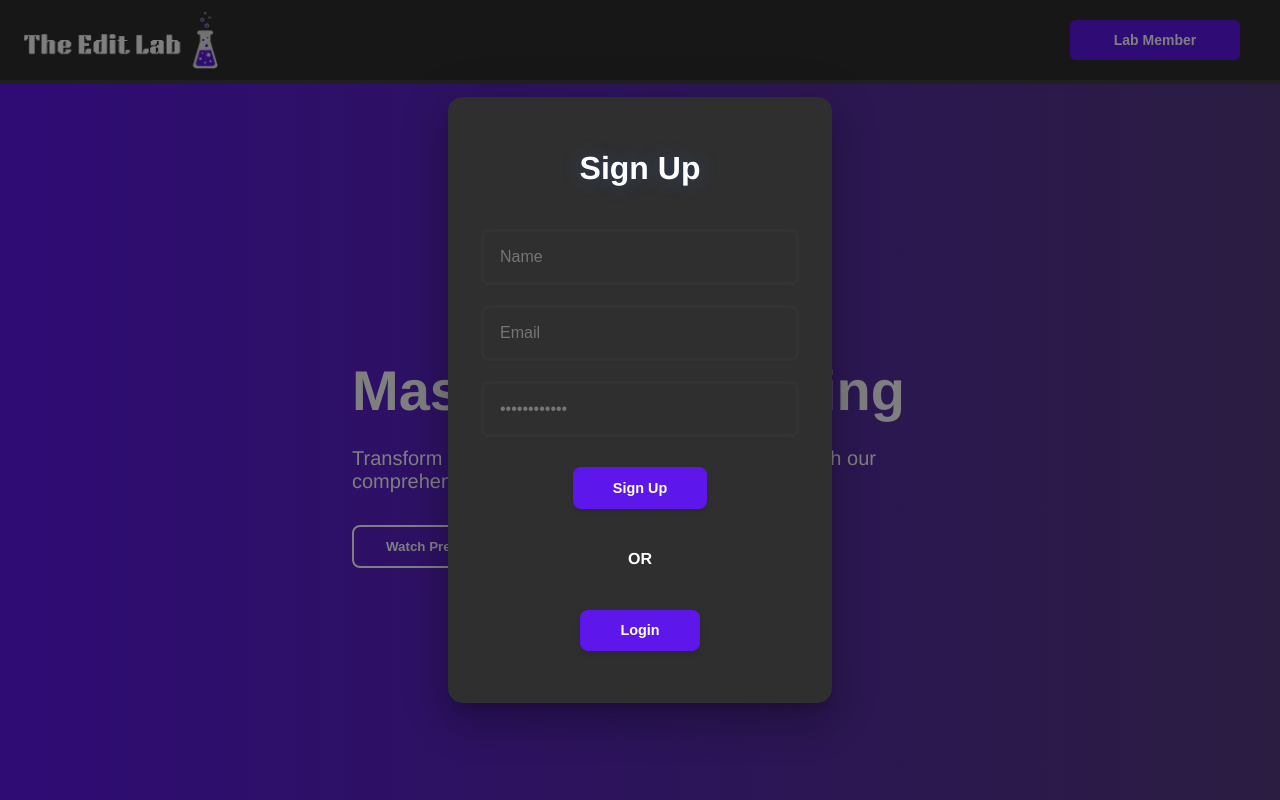
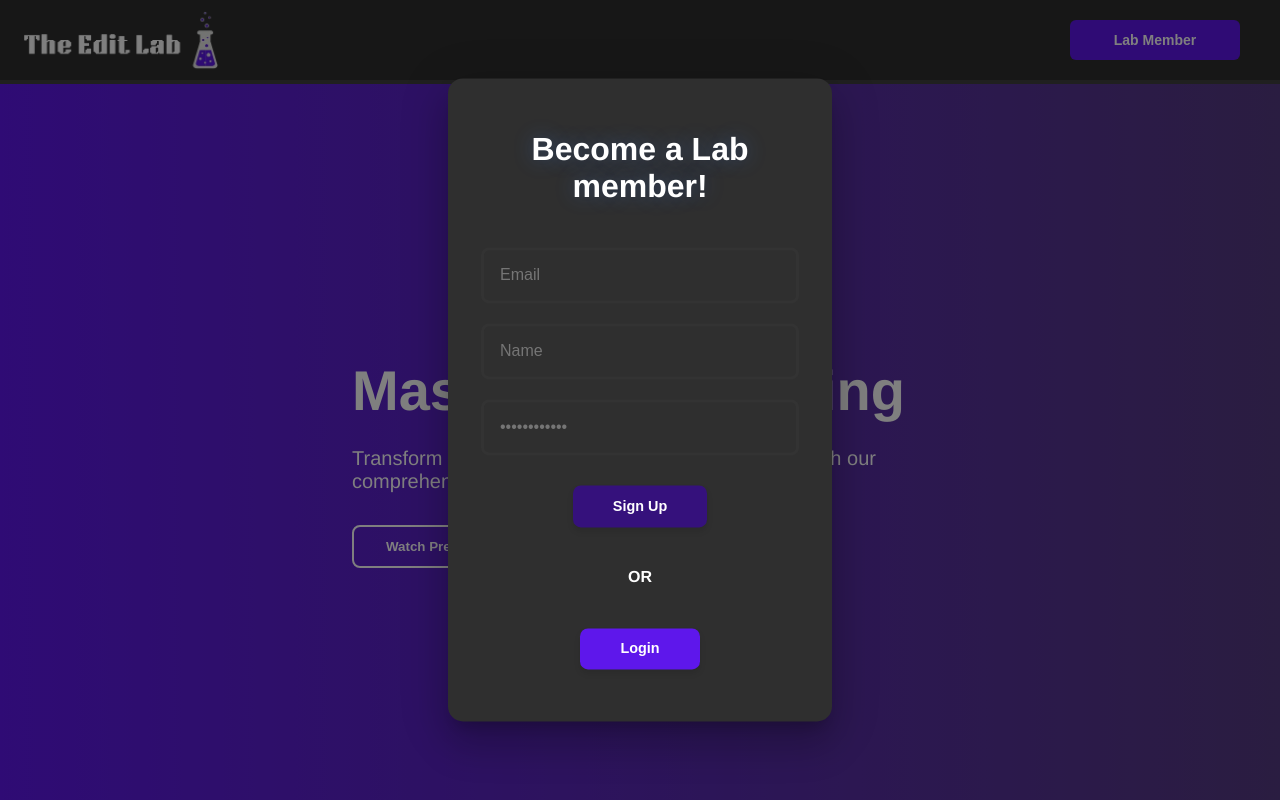
Before and after one commit to ElieMitri/edit-lab, a Next.js app: page / in a window 1280 px wide. Both pictures are taken after a click on the button "Lab Member". Shown: the top 800 px of the page. Built offline with nearby package versions, Linux system fonts and the light colour scheme; no server answers.

Commit message:
added a loading state

```diff
--- a/src/app/components/Navbar.jsx
+++ b/src/app/components/Navbar.jsx
@@ -46,6 +46,7 @@ import OMT from "../../../public/OMT.png";
 import Whish from "../../../public/Whish.png";
 import Crypto from "../../../public/Crypto.png";
 import { courseData } from "../../../courseData";
+import { FaEye } from "react-icons/fa";
 
 export default function Navbar() {
   // const router = useRouter();
@@ -54,6 +55,14 @@ export default function Navbar() {
   const handleOpen = () => setOpen(true);
   const handleOpenPayment = () => setOpenPayment(true);
   const [openPayment, setOpenPayment] = useState(false);
+
+  const [emailCheck, setEmailCheck] = useState();
+  const [passwordCheck, setPasswordCheck] = useState();
+  const [nameCheck, setNameCheck] = useState();
+
+  const [createLoading, setCreateLoading] = useState(false);
+
+  const [email, setEmail] = useState(false);
   const [isOpen, setIsOpen] = useState(false);
   const [user, setUser] = useState(null);
   const [loading, setLoading] = useState(true);
@@ -133,9 +142,13 @@ export default function Navbar() {
     const password = userPassword.current.value;
     const displayName = userName.current.value;
 
-    if (userPassword.current.value.length < 7) {
-      setPasswordError("Password should be at least 8 characters");
+    setCreateLoading(true);
+
+    if (userPassword.current.value.length <= 6) {
+      setPasswordError("Password should be at least 6 characters");
     } else {
+      setPasswordError(null);
+      setCreateLoading(false);
       try {
         const userCredential = await createUserWithEmailAndPassword(
           auth,
@@ -173,8 +186,9 @@ export default function Navbar() {
 
         // setMemberFirstLetter(user.displayName[0]);
       } catch (error) {
-        console.error("Error creating account:", error);
-        setError(error.message);
+        if (error.message === "Firebase: Error (auth/email-already-in-use).") {
+          setError("Email already in use");
+        }
       }
     }
   }
@@ -183,19 +197,45 @@ export default function Navbar() {
     const email = userEmail.current.value;
     const password = userPassword.current.value;
 
-    if (userPassword.current.value.length < 7) {
-      setPasswordError("Password should be at least 8 characters");
+    setCreateLoading(true); // Set loading state to true at the start of the process
+
+    // Validate password length
+    if (userPassword.current.value.length <= 6) {
+      setPasswordError("Password should be at least 6 characters");
+      setCreateLoading(false); // Stop loading if validation fails
+      return;
     } else {
-      signInWithEmailAndPassword(auth, email, password)
-        .then((userCredential) => {
-          // Signed in
+      setPasswordError(null);
+    }
+
+    try {
+      // Attempt to sign in
+      const userCredential = await signInWithEmailAndPassword(auth, email, password);
       const user = userCredential.user;
-          // ...
-        })
-        .catch((error) => {
+
+      setError(null); // Clear any previous errors
+      console.log("User signed in:", user);
+    } catch (error) {
       const errorCode = error.code;
       const errorMessage = error.message;
-        });
+
+      // Handle specific error codes
+      if (errorCode === "auth/invalid-credential") {
+        setError("Incorrect Email or Password");
+      } else if (errorCode === "auth/user-not-found") {
+        setError("No user found with this email.");
+      } else if (errorCode === "auth/wrong-password") {
+        setError("Incorrect Password.");
+      } else if (errorCode === "auth/too-many-requests") {
+        setError("Too many failed attempts. Please try again later.");
+      } else {
+        // Fallback for other errors
+        setError("An unexpected error occurred. Please try again.");
+      }
+
+      console.error("Error signing in:", errorCode, errorMessage);
+    } finally {
+      setCreateLoading(false); // Stop loading regardless of success or failure
     }
   }
 
@@ -299,6 +339,18 @@ export default function Navbar() {
 
     return () => unsubscribe(); // Cleanup the listener when the component unmounts
   }, []);
+
+  function switchToLogin() {
+    setSwitched(true);
+    setPasswordError(null);
+    setError(null);
+  }
+
+  function switchToSignUp() {
+    setSwitched(false);
+    setPasswordError(null);
+    setError(null);
+  }
 
   return (
     <>
@@ -419,7 +471,7 @@ export default function Navbar() {
               <Box sx={style}>
                 {switched ? (
                   <div className="login__inputs">
-                    <h1 className="login__title">Login</h1>
+                    <h1 className="login__title">Already a Lab Member?</h1>
                     {error ? (
                       <div className={styles.errorMessage}>{error}</div>
                     ) : (
@@ -430,7 +482,7 @@ export default function Navbar() {
                       className="modal__input"
                       placeholder="Email"
                       ref={userEmail}
-                      // onChange={() => console.log(userPassword.current.value)}
+                      onChange={() => setEmailCheck(userEmail.current.value)}
                     />
                     <div className="password__login">
                       <input
@@ -438,9 +490,11 @@ export default function Navbar() {
                         className="modal__input"
                         placeholder="••••••••••••"
                         ref={userPassword}
-                        // onChange={() => console.log(userPassword.current.value)}
+                        onChange={() =>
+                          setPasswordCheck(userPassword.current.value)
+                        }
                       />
-                      <div>
+                      <div className={styles.errorPasswordMessage}>
                         {passwordError ? (
                           <div className={styles.errorMessage}>
                             {passwordError}
@@ -450,40 +504,47 @@ export default function Navbar() {
                         )}
                       </div>
                     </div>
+
+                    {!emailCheck || !passwordCheck ? (
+                      <button className="login__btn--no cursor">Log in</button>
+                    ) : createLoading ? (
+                      <button className="login__btn cursor">
+                        <div className="loader"></div>
+                      </button>
+                    ) : (
                       <button className="login__btn cursor" onClick={login}>
                         Log in
                       </button>
+                    )}
+
                     <div className="login__or">
                       <h4 className="login__h4">OR</h4>
                     </div>
-                    <button
-                      className="login__button"
-                      onClick={() => setSwitched(false)}
-                    >
+                    <button className="login__button" onClick={switchToSignUp}>
                       Create an account
                     </button>
                   </div>
                 ) : (
                   <div className="login__inputs">
-                    <h1 className="login__title">Sign Up</h1>
+                    <h1 className="login__title">Become a Lab member!</h1>
                     {error ? (
                       <div className={styles.errorMessage}>{error}</div>
                     ) : (
                       <></>
                     )}
                     <input
+                      type="email"
+                      className="modal__input"
+                      placeholder="Email"
+                      ref={userEmail}
+                      onChange={() => setEmailCheck(userEmail.current.value)}
+                    />
+                    <input
                       type="name"
                       className="modal__input"
                       placeholder="Name"
                       ref={userName}
-                      // onChange={checkName}
-                    />
-                    <input
-                      type="email"
-                      className="modal__input"
-                      placeholder="Email"
-                      ref={userEmail}
-                      // onChange={checkEmail}
+                      onChange={() => setNameCheck(userName.current.value)}
                     />
                     <div className="password__login">
                       <input
@@ -491,21 +552,44 @@ export default function Navbar() {
                         className="modal__input"
                         placeholder="••••••••••••"
                         ref={userPassword}
+                        onChange={() =>
+                          setPasswordCheck(userPassword.current.value)
+                        }
                       />
                     </div>
+                    {passwordError ? (
+                      <div className={styles.errorMessage}>{passwordError}</div>
+                    ) : (
+                      <></>
+                    )}
+
+                    {!emailCheck || !passwordCheck || !nameCheck ? (
+                      <button
+                        className="login__btn--no cursor"
+                        //  onClick={createAccount}
+                      >
+                        Sign Up
+                      </button>
+                    ) : (
                       <button
                         className="login__btn cursor"
                         onClick={createAccount}
                       >
                         Sign Up
                       </button>
+                    )}
+
+                    {/* <button
+                      className="login__btn cursor"
+                      onClick={createAccount}
+                    >
+                      Sign Up
+                    </button> */}
+
                     <div className="login__or">
                       <h4 className="login__h4">OR</h4>
                     </div>
-                    <button
-                      className="login__button"
-                      onClick={() => setSwitched(true)}
-                    >
+                    <button className="login__button" onClick={switchToLogin}>
                       Login
                     </button>
                   </div>
--- a/src/app/globals.css
+++ b/src/app/globals.css
@@ -1,6 +1,6 @@
 body {
-  font-family: 'Franklin Gothic Medium', 'Arial Narrow', Arial, sans-serif;
-  color: white ;
+  font-family: "Franklin Gothic Medium", "Arial Narrow", Arial, sans-serif;
+  color: white;
   margin: 0 auto;
   background-color: #2f2f2f;
 }
@@ -26,8 +26,6 @@ body {
   top: 0;
   left: 0;
 }
-
-
 
 .modal__input {
   /* width: 100%; */
@@ -67,9 +65,9 @@ body {
   border-radius: 30px;
   outline: none;
   border: none;
-  border: 1px solid 5e17eb(0, 119, 255);
+  border: 1px solid 5e17eb (0, 119, 255);
   background-color: black;
-  color: 5e17eb(0, 119, 255);
+  color: 5e17eb (0, 119, 255);
   cursor: pointer;
   transition: 300ms ease all;
   margin: 20px 0;
@@ -79,36 +77,26 @@ body {
   background-color: #2564eb00;
 }
 
-/* .login__btn,
-.login__button{
-  width: 100%;
-  padding: 1rem;
-  font-size: 1rem;
-  border: 2px solid #333333;
-  border-radius: 0.5rem;
-  background-color: rgb(31, 41, 55);
-  color: white;
-  transition: all 0.3s ease;
-  outline: none;
-  margin: 10px 0;
-} */
-
-/* .login__btn:focus ,
-.login__button:focus {
-  border-color: #3b82f6;
-  box-shadow: 0 0 0 3px rgba(59, 130, 246, 0.2);
-} */
-
 .login__btn:hover,
 .login__button:hover {
-  background-color: 5e17eb(2, 86, 182);
+  background-color: 5e17eb (2, 86, 182);
 }
+
+/* padding: 10px 30px;
+  border-radius: 30px;
+  outline: none;
+  border: none;
+  border: 1px solid 5e17eb(0, 119, 255);
+  background-color: black;
+  color: 5e17eb(0, 119, 255);
+  cursor: pointer;
+  transition: 300ms ease all;
+  margin: 20px 0; */
 
 .login__btn,
 .login__button,
 .checkingButton {
-  /* margin: 2rem auto; */
-  /* display: block; */
+  margin: 20px 0;
   padding: 0.8rem 2.5rem;
   font-size: 0.9rem;
   font-weight: 600;
@@ -117,6 +105,20 @@ body {
   border: none;
   border-radius: 0.5rem;
   cursor: pointer;
+  transition: all 0.3s ease;
+  box-shadow: 0 4px 6px rgba(0, 0, 0, 0.1);
+}
+
+.login__btn--no {
+  margin: 20px 0;
+  padding: 0.8rem 2.5rem;
+  font-size: 0.9rem;
+  font-weight: 600;
+  color: white;
+  background-color: #35117c;
+  border: none;
+  border-radius: 0.5rem;
+  cursor: not-allowed;
   transition: all 0.3s ease;
   box-shadow: 0 4px 6px rgba(0, 0, 0, 0.1);
 }
@@ -250,3 +252,17 @@ body {
 .toggle-button:hover {
   background-color: #4b13c6;
 }
+
+/* HTML: <div class="loader"></div> */
+.loader {
+  width: 10px;
+  aspect-ratio: 1;
+  border-radius: 50%;
+  animation: l5 1s infinite linear alternate;
+}
+@keyframes l5 {
+    0%  {box-shadow: 20px 0 #ffffff, -20px 0 rgba(255, 255, 255, 0.133);background: #ffffff }
+    33% {box-shadow: 20px 0 #ffffff, -20px 0 rgba(255, 255, 255, 0.133);background: rgba(255, 255, 255, 0.133)}
+    66% {box-shadow: 20px 0 rgba(255, 255, 255, 0.133),-20px 0 #ffffff; background: rgba(255, 255, 255, 0.133)}
+    100%{box-shadow: 20px 0 rgba(255, 255, 255, 0.133),-20px 0 #ffffff; background: #ffffff }
+}
```
Also changed, not shown: src/app/styles/Nav.module.css (+7 -1 lines). Lines whose indentation alone changed are shown as unchanged.
